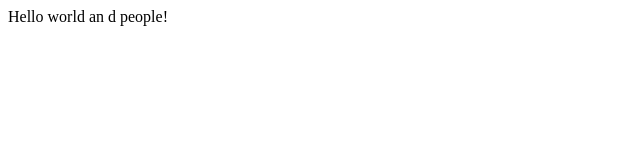
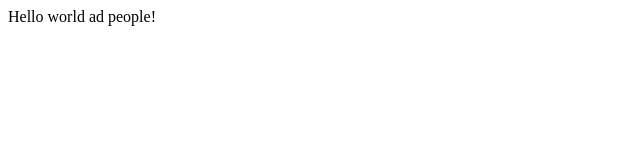
Before and after one commit to porfinogeneta/learning, a Gatsby site: page / in a window 1280 px wide. Shown: the full height of the page, 0-640 px from the left. Built offline with nearby package versions, Linux system fonts and the light colour scheme; Gatsby itself is replaced by a stand-in of ours.

Commit message:
gh-pages

```diff
--- a/src/pages/index.js
+++ b/src/pages/index.js
@@ -1,5 +1,5 @@
 import * as React from "react"
 
 export default function Home() {
-  return <div>Hello world an   d people!</div>
+  return <div>Hello world ad people!</div>
 }
```
